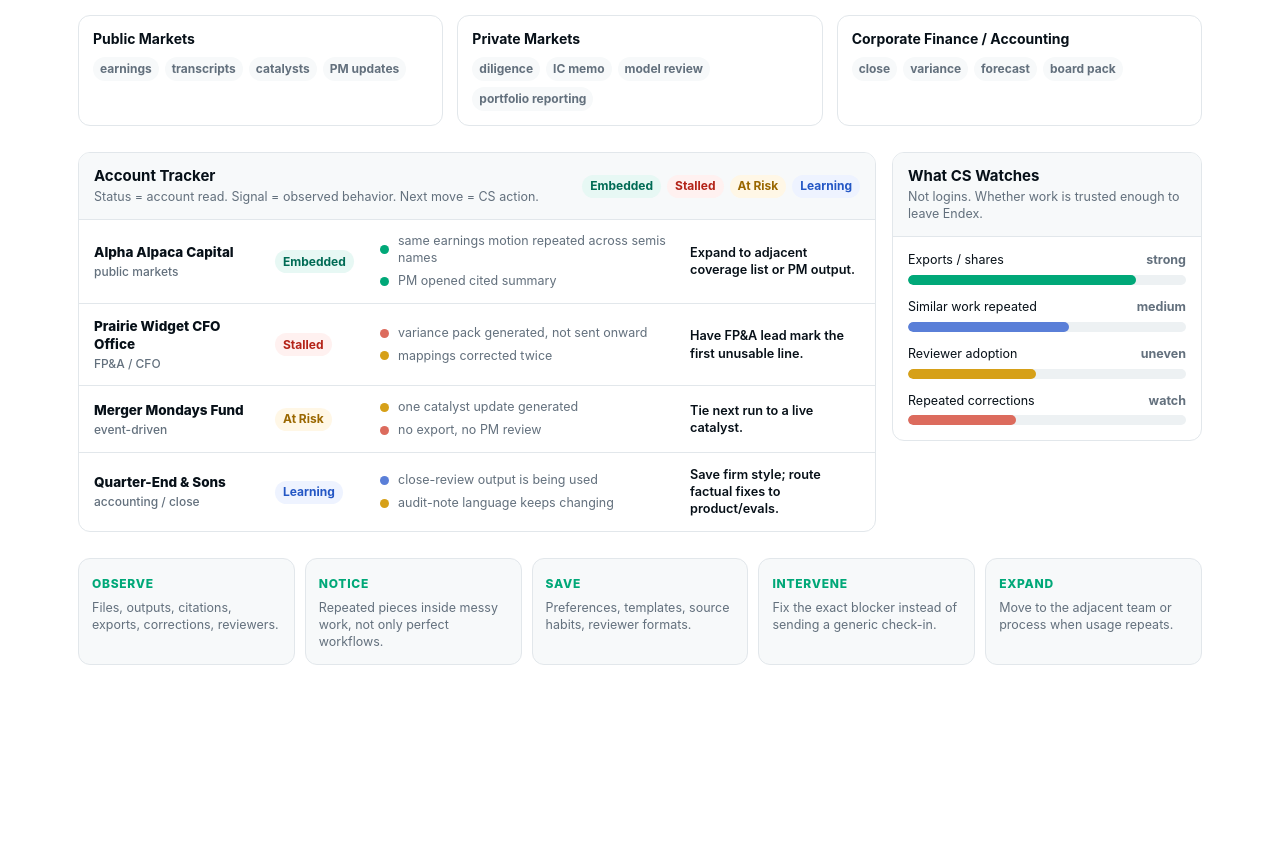
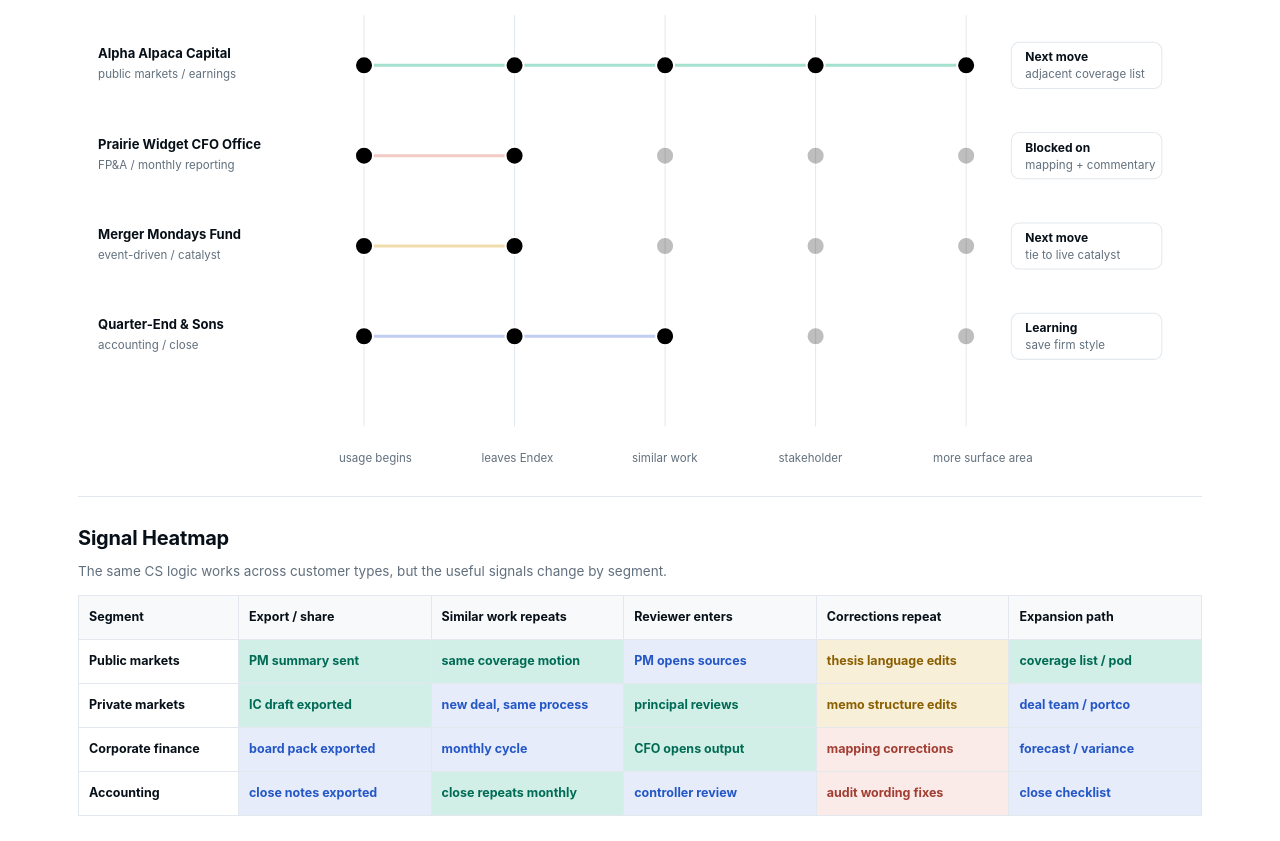
Before and after one commit to ishandate26-cmyk/endex-workflow-health-os, a plain HTML site: page index.html in a window 1280 px wide. Shown: the part 353-1194 px from the top of the page. Before the commit the page ends 1088 px from the top, so only its background shows below. Drawn offline with Linux system fonts and the light colour scheme.

Commit message:
Use visual adoption map

```diff
--- a/index.html
+++ b/index.html
@@ -7,25 +7,21 @@
   <style>
     :root {
       --ink: #071018;
-      --muted: #63707d;
-      --line: #e2e7eb;
+      --muted: #62707d;
+      --line: #e2e8ed;
       --soft: #f7f9fa;
       --green: #00a878;
-      --green-soft: #e7f8f4;
-      --red: #b42318;
-      --red-soft: #fff1f0;
-      --gold: #9a6700;
-      --gold-soft: #fff7e6;
-      --blue: #2457c5;
-      --blue-soft: #eef3ff;
+      --blue: #5277d9;
+      --gold: #d49a12;
+      --red: #dc6b5d;
     }
 
     * { box-sizing: border-box; }
 
     body {
       margin: 0;
+      background: #fff;
       color: var(--ink);
-      background: #fff;
       font-family: ui-sans-serif, -apple-system, BlinkMacSystemFont, "Segoe UI", Arial, sans-serif;
       line-height: 1.35;
     }
@@ -38,9 +34,9 @@
 
     header {
       display: flex;
+      align-items: flex-end;
       justify-content: space-between;
       gap: 28px;
-      align-items: flex-end;
       padding-bottom: 22px;
       border-bottom: 1px solid var(--line);
     }
@@ -63,14 +59,14 @@
 
     .subhead {
       margin: 12px 0 0;
-      max-width: 790px;
+      max-width: 780px;
       color: var(--muted);
       font-size: 16px;
     }
 
     .note {
       max-width: 285px;
-      padding: 13px 14px;
+      padding: 12px 14px;
       border: 1px solid var(--line);
       border-radius: 10px;
       background: var(--soft);
@@ -80,272 +76,189 @@
 
     .note strong {
       display: block;
-      margin-bottom: 4px;
       color: var(--ink);
-      font-size: 13px;
+      margin-bottom: 3px;
     }
 
-    section { margin-top: 26px; }
+    section { margin-top: 28px; }
 
     h2 {
-      margin: 0 0 12px;
+      margin: 0 0 10px;
       font-size: 20px;
       letter-spacing: -0.01em;
     }
 
-    .grid {
-      display: grid;
-      gap: 14px;
-    }
-
-    .metrics {
-      grid-template-columns: repeat(4, 1fr);
-    }
-
-    .metric {
-      padding: 15px;
-      border: 1px solid var(--line);
-      border-radius: 12px;
-      background: #fff;
-    }
-
-    .metric span {
+    .caption {
+      margin: 0 0 14px;
       color: var(--muted);
-      font-size: 12px;
-      font-weight: 720;
-      letter-spacing: .04em;
-      text-transform: uppercase;
-    }
-
-    .metric strong {
-      display: block;
-      margin-top: 8px;
-      font-size: 30px;
-      line-height: 1;
-    }
-
-    .metric p {
-      margin: 8px 0 0;
-      color: var(--muted);
-      font-size: 12.5px;
-    }
-
-    .tracker {
-      display: grid;
-      grid-template-columns: 1fr 310px;
-      gap: 16px;
-      align-items: start;
-    }
-
-    .panel {
-      border: 1px solid var(--line);
-      border-radius: 12px;
-      background: #fff;
-      overflow: hidden;
-    }
-
-    .panel-head {
-      display: flex;
-      justify-content: space-between;
-      gap: 12px;
-      padding: 13px 15px;
-      border-bottom: 1px solid var(--line);
-      background: var(--soft);
-    }
-
-    .panel-head h3 {
-      margin: 0;
-      font-size: 15px;
-    }
-
-    .panel-head p {
-      margin: 3px 0 0;
-      color: var(--muted);
-      font-size: 12.5px;
+      font-size: 13.5px;
     }
 
     .legend {
       display: flex;
       flex-wrap: wrap;
-      gap: 6px;
-      align-items: center;
-      justify-content: flex-end;
-      min-width: 210px;
-    }
-
-    .pill {
-      display: inline-flex;
-      align-items: center;
-      height: 23px;
-      padding: 0 8px;
-      border-radius: 999px;
-      font-size: 12px;
-      font-weight: 720;
-      background: var(--soft);
-      color: var(--muted);
-      white-space: nowrap;
-    }
-
-    .embedded { background: var(--green-soft); color: #006b55; }
-    .stalled { background: var(--red-soft); color: var(--red); }
-    .risk { background: var(--gold-soft); color: var(--gold); }
-    .learning { background: var(--blue-soft); color: var(--blue); }
-
-    .account {
-      display: grid;
-      grid-template-columns: 168px 92px 1fr 170px;
-      gap: 13px;
-      align-items: center;
-      padding: 13px 15px;
-      border-bottom: 1px solid var(--line);
-    }
-
-    .account:last-child { border-bottom: 0; }
-
-    .name {
-      font-weight: 760;
-      font-size: 13.5px;
-    }
-
-    .segment {
-      margin-top: 3px;
-      color: var(--muted);
-      font-size: 12px;
-      font-weight: 500;
-    }
-
-    .signal {
-      display: grid;
-      gap: 6px;
-    }
-
-    .signal-line {
-      display: flex;
-      align-items: center;
-      gap: 9px;
+      gap: 14px;
+      margin: 10px 0 16px;
       color: var(--muted);
       font-size: 12.5px;
     }
 
-    .dot {
-      width: 9px;
-      height: 9px;
+    .legend span {
+      display: inline-flex;
+      align-items: center;
+      gap: 6px;
+    }
+
+    .swatch {
+      width: 10px;
+      height: 10px;
       border-radius: 50%;
       background: var(--line);
-      flex: 0 0 auto;
+      display: inline-block;
     }
 
-    .dot.good { background: var(--green); }
-    .dot.warn { background: #d6a018; }
-    .dot.bad { background: #dc6b5d; }
-    .dot.info { background: #5a7fd8; }
+    .good { background: var(--green); }
+    .info { background: var(--blue); }
+    .warn { background: var(--gold); }
+    .bad { background: var(--red); }
 
-    .next {
-      color: var(--ink);
-      font-size: 12.7px;
-      font-weight: 620;
+    .visual {
+      width: 100%;
+      overflow-x: auto;
+      border-top: 1px solid var(--line);
+      border-bottom: 1px solid var(--line);
+      padding: 10px 0 4px;
     }
 
-    .bars {
-      padding: 15px;
-      display: grid;
-      gap: 14px;
+    svg {
+      width: 100%;
+      min-width: 960px;
+      height: auto;
+      display: block;
     }
 
-    .bar-label {
-      display: flex;
-      justify-content: space-between;
-      gap: 10px;
-      margin-bottom: 6px;
-      font-size: 12.5px;
+    .axis {
+      fill: var(--muted);
+      font-size: 12px;
+      font-weight: 700;
+      letter-spacing: .02em;
+      text-transform: uppercase;
     }
 
-    .bar-label span:last-child {
-      color: var(--muted);
-      font-weight: 650;
+    .account {
+      fill: var(--ink);
+      font-size: 13px;
+      font-weight: 740;
     }
 
-    .track {
-      height: 10px;
-      border-radius: 999px;
-      background: #edf1f3;
-      overflow: hidden;
+    .segment {
+      fill: var(--muted);
+      font-size: 11.5px;
     }
 
-    .fill {
-      height: 100%;
-      border-radius: 999px;
-      background: var(--green);
+    .small {
+      fill: var(--muted);
+      font-size: 11.5px;
     }
 
-    .fill.gold { background: #d6a018; }
-    .fill.red { background: #dc6b5d; }
-    .fill.blue { background: #5a7fd8; }
+    .gridline { stroke: var(--line); stroke-width: 1; }
+    .path { fill: none; stroke: #cfd7de; stroke-width: 3; stroke-linecap: round; }
+    .path.good { stroke: rgba(0, 168, 120, .35); }
+    .path.warn { stroke: rgba(212, 154, 18, .35); }
+    .path.bad { stroke: rgba(220, 107, 93, .35); }
+    .path.info { stroke: rgba(82, 119, 217, .35); }
 
-    .segments {
-      grid-template-columns: repeat(3, 1fr);
+    .dot {
+      stroke: #fff;
+      stroke-width: 2;
     }
 
-    .segment-card {
-      padding: 14px;
-      border: 1px solid var(--line);
-      border-radius: 12px;
+    .callout {
+      fill: #fff;
+      stroke: var(--line);
+      stroke-width: 1;
+      rx: 8;
+    }
+
+    .callout-text {
+      fill: var(--ink);
+      font-size: 12px;
+      font-weight: 700;
+    }
+
+    .callout-muted {
+      fill: var(--muted);
+      font-size: 11.5px;
+    }
+
+    .heat {
+      display: grid;
+      grid-template-columns: 160px repeat(5, 1fr);
+      border-top: 1px solid var(--line);
+      border-left: 1px solid var(--line);
+    }
+
+    .heat div {
+      min-height: 44px;
+      padding: 10px;
+      border-right: 1px solid var(--line);
+      border-bottom: 1px solid var(--line);
+      font-size: 12.5px;
+      color: var(--muted);
+      display: flex;
+      align-items: center;
+    }
+
+    .heat .head {
+      color: var(--ink);
+      font-weight: 740;
+      background: var(--soft);
+    }
+
+    .heat .row-head {
+      color: var(--ink);
+      font-weight: 740;
       background: #fff;
     }
 
-    .segment-card h3 {
-      margin: 0 0 8px;
-      font-size: 14px;
-    }
+    .cell-strong { background: rgba(0, 168, 120, .18); color: #006b55 !important; font-weight: 720; }
+    .cell-medium { background: rgba(82, 119, 217, .14); color: #2457c5 !important; font-weight: 720; }
+    .cell-watch { background: rgba(212, 154, 18, .16); color: #8a5f00 !important; font-weight: 720; }
+    .cell-risk { background: rgba(220, 107, 93, .14); color: #a13d32 !important; font-weight: 720; }
 
-    .mini-list {
-      display: flex;
-      flex-wrap: wrap;
-      gap: 6px;
-    }
-
-    .mini-list span {
-      padding: 4px 7px;
-      border-radius: 999px;
-      background: var(--soft);
-      color: var(--muted);
-      font-size: 12px;
-      font-weight: 650;
-    }
-
-    .loop {
+    .summary {
       display: grid;
       grid-template-columns: repeat(5, 1fr);
       gap: 10px;
     }
 
-    .step {
+    .summary div {
       padding: 13px;
-      border: 1px solid var(--line);
-      border-radius: 12px;
       background: var(--soft);
-      min-height: 96px;
+      border-radius: 10px;
+      min-height: 92px;
     }
 
-    .step span {
+    .summary strong {
+      display: block;
       color: var(--green);
       font-size: 12px;
-      font-weight: 760;
       letter-spacing: .06em;
       text-transform: uppercase;
+      margin-bottom: 7px;
     }
 
-    .step p {
-      margin: 7px 0 0;
+    .summary p {
+      margin: 0;
       color: var(--muted);
       font-size: 12.5px;
     }
 
-    @media (max-width: 980px) {
-      header, .tracker { grid-template-columns: 1fr; display: grid; }
-      .metrics, .segments, .loop { grid-template-columns: 1fr; }
-      .account { grid-template-columns: 1fr; }
+    @media (max-width: 920px) {
+      header { display: grid; }
       .note { max-width: none; }
+      .heat { grid-template-columns: 140px repeat(5, 150px); overflow-x: auto; }
+      .summary { grid-template-columns: 1fr; }
       h1 { font-size: 32px; }
     }
   </style>
@@ -355,176 +268,157 @@
     <header>
       <div>
         <p class="eyebrow">Companion Prototype</p>
-        <h1>CS Tracking Mock</h1>
+        <h1>CS Adoption Map</h1>
         <p class="subhead">
-          A more visual sketch of how Endex could track whether flexible usage is becoming trusted, repeated work across high finance and corporate finance customers.
+          A visual sketch of how Endex could track whether customer usage is moving from exploration to trusted, repeated work across high finance and corporate finance.
         </p>
       </div>
       <div class="note">
         <strong>Fictional data</strong>
-        Placeholder names and signals only. This shows what the tracking recommendation might look like, not actual Endex telemetry.
+        Placeholder names only. This shows the tracking concept, not actual Endex telemetry.
       </div>
     </header>
 
-    <section class="grid metrics">
-      <div class="metric">
-        <span>Repeated work</span>
-        <strong>42%</strong>
-        <p>Accounts where similar work happened more than once.</p>
+    <section>
+      <h2>Account Progression</h2>
+      <p class="caption">Each row shows where an account is in the adoption path. The break point is usually trust: does the work leave Endex and reach a reviewer?</p>
+      <div class="legend">
+        <span><i class="swatch good"></i>healthy</span>
+        <span><i class="swatch info"></i>learning</span>
+        <span><i class="swatch warn"></i>watch</span>
+        <span><i class="swatch bad"></i>blocked</span>
       </div>
-      <div class="metric">
-        <span>Trusted output</span>
-        <strong>31%</strong>
-        <p>Outputs exported, shared, or reviewed.</p>
-      </div>
-      <div class="metric">
-        <span>Correction loop</span>
-        <strong>18%</strong>
-        <p>Accounts with repeated mapping or format corrections.</p>
-      </div>
-      <div class="metric">
-        <span>Expansion-ready</span>
-        <strong>9</strong>
-        <p>Accounts with repeat use and reviewer adoption.</p>
+      <div class="visual">
+        <svg viewBox="0 0 1120 520" role="img" aria-label="CS adoption map">
+          <text class="axis" x="260" y="28">explore</text>
+          <text class="axis" x="410" y="28">export</text>
+          <text class="axis" x="560" y="28">repeat</text>
+          <text class="axis" x="710" y="28">reviewer</text>
+          <text class="axis" x="860" y="28">expand</text>
+
+          <line class="gridline" x1="285" y1="45" x2="285" y2="455" />
+          <line class="gridline" x1="435" y1="45" x2="435" y2="455" />
+          <line class="gridline" x1="585" y1="45" x2="585" y2="455" />
+          <line class="gridline" x1="735" y1="45" x2="735" y2="455" />
+          <line class="gridline" x1="885" y1="45" x2="885" y2="455" />
+
+          <text class="account" x="20" y="88">Alpha Alpaca Capital</text>
+          <text class="segment" x="20" y="108">public markets / earnings</text>
+          <path class="path good" d="M285 95 L435 95 L585 95 L735 95 L885 95" />
+          <circle class="dot good" cx="285" cy="95" r="9" />
+          <circle class="dot good" cx="435" cy="95" r="9" />
+          <circle class="dot good" cx="585" cy="95" r="9" />
+          <circle class="dot good" cx="735" cy="95" r="9" />
+          <circle class="dot good" cx="885" cy="95" r="9" />
+          <rect class="callout" x="930" y="72" width="150" height="46" />
+          <text class="callout-text" x="944" y="91">Next move</text>
+          <text class="callout-muted" x="944" y="108">adjacent coverage list</text>
+
+          <text class="account" x="20" y="178">Prairie Widget CFO Office</text>
+          <text class="segment" x="20" y="198">FP&amp;A / monthly reporting</text>
+          <path class="path bad" d="M285 185 L435 185" />
+          <circle class="dot good" cx="285" cy="185" r="9" />
+          <circle class="dot bad" cx="435" cy="185" r="9" />
+          <circle class="dot bad" cx="585" cy="185" r="9" opacity=".25" />
+          <circle class="dot bad" cx="735" cy="185" r="9" opacity=".25" />
+          <circle class="dot bad" cx="885" cy="185" r="9" opacity=".25" />
+          <rect class="callout" x="930" y="162" width="150" height="46" />
+          <text class="callout-text" x="944" y="181">Blocked on</text>
+          <text class="callout-muted" x="944" y="198">mapping + commentary</text>
+
+          <text class="account" x="20" y="268">Merger Mondays Fund</text>
+          <text class="segment" x="20" y="288">event-driven / catalyst</text>
+          <path class="path warn" d="M285 275 L435 275" />
+          <circle class="dot good" cx="285" cy="275" r="9" />
+          <circle class="dot warn" cx="435" cy="275" r="9" />
+          <circle class="dot warn" cx="585" cy="275" r="9" opacity=".25" />
+          <circle class="dot warn" cx="735" cy="275" r="9" opacity=".25" />
+          <circle class="dot warn" cx="885" cy="275" r="9" opacity=".25" />
+          <rect class="callout" x="930" y="252" width="150" height="46" />
+          <text class="callout-text" x="944" y="271">Next move</text>
+          <text class="callout-muted" x="944" y="288">tie to live catalyst</text>
+
+          <text class="account" x="20" y="358">Quarter-End &amp; Sons</text>
+          <text class="segment" x="20" y="378">accounting / close</text>
+          <path class="path info" d="M285 365 L435 365 L585 365" />
+          <circle class="dot good" cx="285" cy="365" r="9" />
+          <circle class="dot good" cx="435" cy="365" r="9" />
+          <circle class="dot info" cx="585" cy="365" r="9" />
+          <circle class="dot warn" cx="735" cy="365" r="9" opacity=".25" />
+          <circle class="dot warn" cx="885" cy="365" r="9" opacity=".25" />
+          <rect class="callout" x="930" y="342" width="150" height="46" />
+          <text class="callout-text" x="944" y="361">Learning</text>
+          <text class="callout-muted" x="944" y="378">save firm style</text>
+
+          <text class="small" x="260" y="490">usage begins</text>
+          <text class="small" x="402" y="490">leaves Endex</text>
+          <text class="small" x="552" y="490">similar work</text>
+          <text class="small" x="698" y="490">stakeholder</text>
+          <text class="small" x="852" y="490">more surface area</text>
+        </svg>
       </div>
     </section>
 
-    <section class="grid segments">
-      <div class="segment-card">
-        <h3>Public Markets</h3>
-        <div class="mini-list">
-          <span>earnings</span><span>transcripts</span><span>catalysts</span><span>PM updates</span>
-        </div>
-      </div>
-      <div class="segment-card">
-        <h3>Private Markets</h3>
-        <div class="mini-list">
-          <span>diligence</span><span>IC memo</span><span>model review</span><span>portfolio reporting</span>
-        </div>
-      </div>
-      <div class="segment-card">
-        <h3>Corporate Finance / Accounting</h3>
-        <div class="mini-list">
-          <span>close</span><span>variance</span><span>forecast</span><span>board pack</span>
-        </div>
+    <section>
+      <h2>Signal Heatmap</h2>
+      <p class="caption">The same CS logic works across customer types, but the useful signals change by segment.</p>
+      <div class="heat">
+        <div class="head">Segment</div>
+        <div class="head">Export / share</div>
+        <div class="head">Similar work repeats</div>
+        <div class="head">Reviewer enters</div>
+        <div class="head">Corrections repeat</div>
+        <div class="head">Expansion path</div>
+
+        <div class="row-head">Public markets</div>
+        <div class="cell-strong">PM summary sent</div>
+        <div class="cell-strong">same coverage motion</div>
+        <div class="cell-medium">PM opens sources</div>
+        <div class="cell-watch">thesis language edits</div>
+        <div class="cell-strong">coverage list / pod</div>
+
+        <div class="row-head">Private markets</div>
+        <div class="cell-strong">IC draft exported</div>
+        <div class="cell-medium">new deal, same process</div>
+        <div class="cell-strong">principal reviews</div>
+        <div class="cell-watch">memo structure edits</div>
+        <div class="cell-medium">deal team / portco</div>
+
+        <div class="row-head">Corporate finance</div>
+        <div class="cell-medium">board pack exported</div>
+        <div class="cell-medium">monthly cycle</div>
+        <div class="cell-strong">CFO opens output</div>
+        <div class="cell-risk">mapping corrections</div>
+        <div class="cell-medium">forecast / variance</div>
+
+        <div class="row-head">Accounting</div>
+        <div class="cell-medium">close notes exported</div>
+        <div class="cell-strong">close repeats monthly</div>
+        <div class="cell-medium">controller review</div>
+        <div class="cell-risk">audit wording fixes</div>
+        <div class="cell-medium">close checklist</div>
       </div>
     </section>
 
-    <section class="tracker">
-      <div class="panel">
-        <div class="panel-head">
-          <div>
-            <h3>Account Tracker</h3>
-            <p>Status = account read. Signal = observed behavior. Next move = CS action.</p>
-          </div>
-          <div class="legend">
-            <span class="pill embedded">Embedded</span>
-            <span class="pill stalled">Stalled</span>
-            <span class="pill risk">At Risk</span>
-            <span class="pill learning">Learning</span>
-          </div>
-        </div>
-
-        <div class="account">
-          <div>
-            <div class="name">Alpha Alpaca Capital</div>
-            <div class="segment">public markets</div>
-          </div>
-          <div><span class="pill embedded">Embedded</span></div>
-          <div class="signal">
-            <div class="signal-line"><span class="dot good"></span>same earnings motion repeated across semis names</div>
-            <div class="signal-line"><span class="dot good"></span>PM opened cited summary</div>
-          </div>
-          <div class="next">Expand to adjacent coverage list or PM output.</div>
-        </div>
-
-        <div class="account">
-          <div>
-            <div class="name">Prairie Widget CFO Office</div>
-            <div class="segment">FP&A / CFO</div>
-          </div>
-          <div><span class="pill stalled">Stalled</span></div>
-          <div class="signal">
-            <div class="signal-line"><span class="dot bad"></span>variance pack generated, not sent onward</div>
-            <div class="signal-line"><span class="dot warn"></span>mappings corrected twice</div>
-          </div>
-          <div class="next">Have FP&A lead mark the first unusable line.</div>
-        </div>
-
-        <div class="account">
-          <div>
-            <div class="name">Merger Mondays Fund</div>
-            <div class="segment">event-driven</div>
-          </div>
-          <div><span class="pill risk">At Risk</span></div>
-          <div class="signal">
-            <div class="signal-line"><span class="dot warn"></span>one catalyst update generated</div>
-            <div class="signal-line"><span class="dot bad"></span>no export, no PM review</div>
-          </div>
-          <div class="next">Tie next run to a live catalyst.</div>
-        </div>
-
-        <div class="account">
-          <div>
-            <div class="name">Quarter-End & Sons</div>
-            <div class="segment">accounting / close</div>
-          </div>
-          <div><span class="pill learning">Learning</span></div>
-          <div class="signal">
-            <div class="signal-line"><span class="dot info"></span>close-review output is being used</div>
-            <div class="signal-line"><span class="dot warn"></span>audit-note language keeps changing</div>
-          </div>
-          <div class="next">Save firm style; route factual fixes to product/evals.</div>
-        </div>
-      </div>
-
-      <div class="panel">
-        <div class="panel-head">
-          <div>
-            <h3>What CS Watches</h3>
-            <p>Not logins. Whether work is trusted enough to leave Endex.</p>
-          </div>
-        </div>
-        <div class="bars">
-          <div>
-            <div class="bar-label"><span>Exports / shares</span><span>strong</span></div>
-            <div class="track"><div class="fill" style="width: 82%"></div></div>
-          </div>
-          <div>
-            <div class="bar-label"><span>Similar work repeated</span><span>medium</span></div>
-            <div class="track"><div class="fill blue" style="width: 58%"></div></div>
-          </div>
-          <div>
-            <div class="bar-label"><span>Reviewer adoption</span><span>uneven</span></div>
-            <div class="track"><div class="fill gold" style="width: 46%"></div></div>
-          </div>
-          <div>
-            <div class="bar-label"><span>Repeated corrections</span><span>watch</span></div>
-            <div class="track"><div class="fill red" style="width: 39%"></div></div>
-          </div>
-        </div>
-      </div>
-    </section>
-
-    <section class="loop">
-      <div class="step">
-        <span>Observe</span>
+    <section class="summary">
+      <div>
+        <strong>Observe</strong>
         <p>Files, outputs, citations, exports, corrections, reviewers.</p>
       </div>
-      <div class="step">
-        <span>Notice</span>
+      <div>
+        <strong>Notice</strong>
         <p>Repeated pieces inside messy work, not only perfect workflows.</p>
       </div>
-      <div class="step">
-        <span>Save</span>
+      <div>
+        <strong>Save</strong>
         <p>Preferences, templates, source habits, reviewer formats.</p>
       </div>
-      <div class="step">
-        <span>Intervene</span>
-        <p>Fix the exact blocker instead of sending a generic check-in.</p>
+      <div>
+        <strong>Intervene</strong>
+        <p>Fix the blocker instead of sending a generic check-in.</p>
       </div>
-      <div class="step">
-        <span>Expand</span>
+      <div>
+        <strong>Expand</strong>
         <p>Move to the adjacent team or process when usage repeats.</p>
       </div>
     </section>
```
